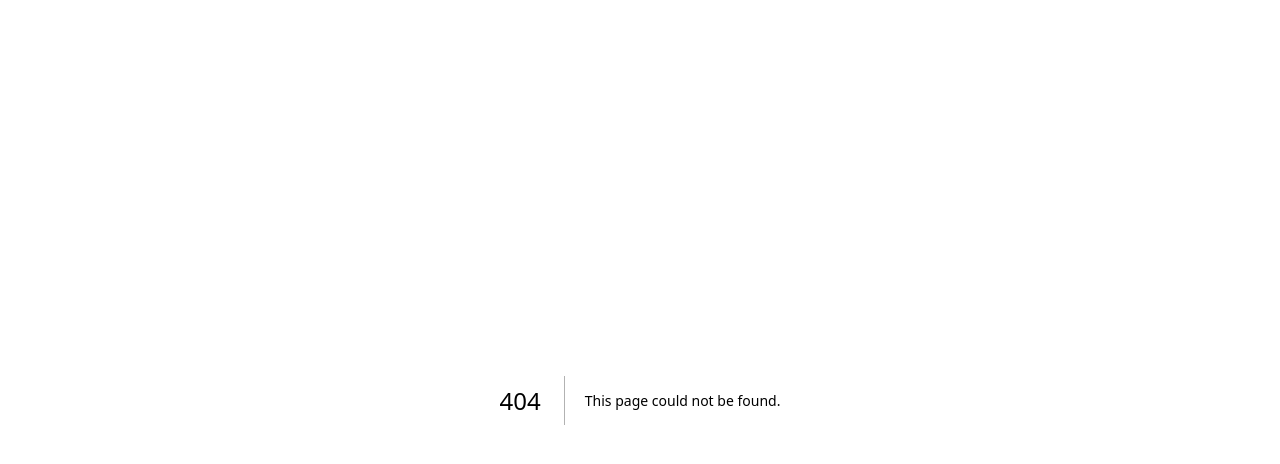
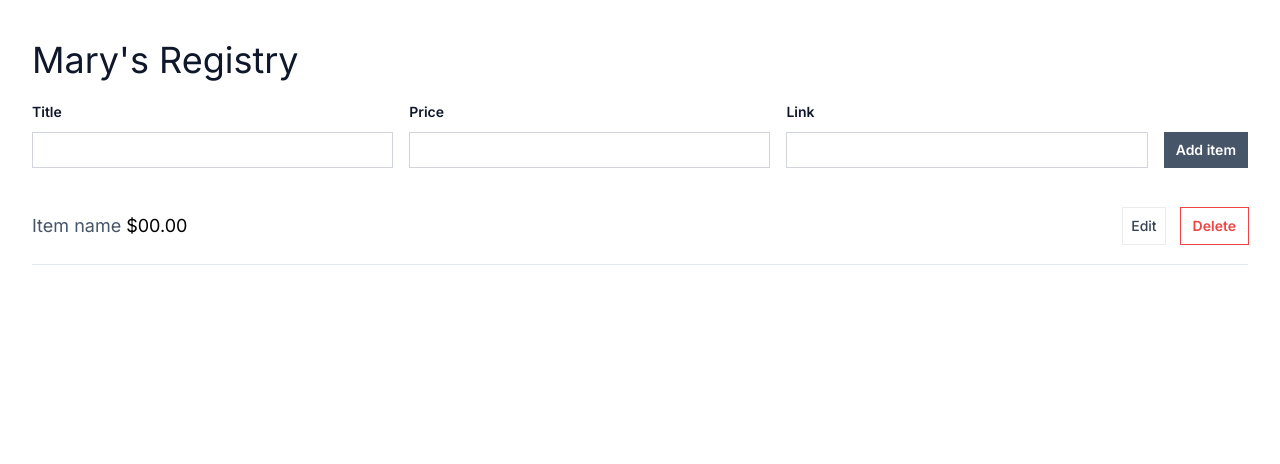
Before and after one commit to chanhman/breakup-registry, a Next.js app: page /registry/1 in a window 1280 px wide. Before the commit this address had no page. Shown: the top 464 px of the page. Built offline with nearby package versions, Linux system fonts and the light colour scheme.

Commit message:
Initial start of the registry admin view

```diff
--- a/src/app/globals.css
+++ b/src/app/globals.css
@@ -2,7 +2,7 @@
 @tailwind components;
 @tailwind utilities;
 
-:root {
+/* :root {
   --foreground-rgb: 0, 0, 0;
   --background-start-rgb: 214, 219, 220;
   --background-end-rgb: 255, 255, 255;
@@ -24,4 +24,4 @@ body {
       rgb(var(--background-end-rgb))
     )
     rgb(var(--background-start-rgb));
-}
+} */
--- /dev/null
+++ b/src/app/registry/[id]/page.tsx
@@ -0,0 +1,79 @@
+export default function Page() {
+  return (
+    <div className="py-10 px-8">
+      <h1 className="text-2xl text-slate-900 sm:text-4xl">Mary's Registry</h1>
+
+      <form className="flex items-end gap-4 py-5" action="">
+        <div className="flex-1 grid gap-2">
+          <label
+            className="block text-sm font-semibold leading-6 text-slate-900"
+            htmlFor="title"
+          >
+            Title
+          </label>
+          <input
+            className="block w-full border-0 p-1.5 text-gray-900 ring-1 ring-inset ring-gray-300 placeholder:text-gray-400 sm:text-sm sm:leading-6"
+            type="text"
+            name="title"
+            id="title"
+          />
+        </div>
+        <div className="flex-1 grid gap-2">
+          <label
+            className="block text-sm font-semibold leading-6 text-slate-900"
+            htmlFor="price"
+          >
+            Price
+          </label>
+          <input
+            className="block w-full border-0 p-1.5 text-gray-900 ring-1 ring-inset ring-gray-300 placeholder:text-gray-400 sm:text-sm sm:leading-6"
+            type="number"
+            name="price"
+            id="price"
+          />
+        </div>
+        <div className="flex-1 grid gap-2">
+          <label
+            className="block text-sm font-semibold leading-6 text-slate-900"
+            htmlFor="link"
+          >
+            Link
+          </label>
+          <input
+            className="block w-full border-0 p-1.5 text-gray-900 ring-1 ring-inset ring-gray-300 placeholder:text-gray-400 sm:text-sm sm:leading-6"
+            type="text"
+            name="link"
+            id="link"
+          />
+        </div>
+        <div>
+          <button
+            className="inline-flex justify-center bg-slate-600 px-3 py-1.5 text-sm font-semibold leading-6 text-white hover:bg-slate-500"
+            type="submit"
+          >
+            Add item
+          </button>
+        </div>
+      </form>
+
+      <div className="">
+        <div className="flex items-center justify-between py-5 text-sm leading-6 border-slate-200 border-b">
+          <div className="text-lg">
+            <a className="text-slate-600 hover:underline" href="">
+              Item name
+            </a>{' '}
+            $00.00
+          </div>
+          <div className="flex gap-4">
+            <button className="pointer-events-auto ml-4 flex-none px-2 py-[0.3125rem] font-medium text-slate-700 ring-1 ring-slate-700/10 hover:bg-slate-50">
+              Edit
+            </button>
+            <button className="flex justify-center px-3 py-1.5 text-sm font-semibold leading-6 text-red-500 hover:text-white hover:bg-red-500 ring-1 ring-red-500">
+              Delete
+            </button>
+          </div>
+        </div>
+      </div>
+    </div>
+  );
+}
```
